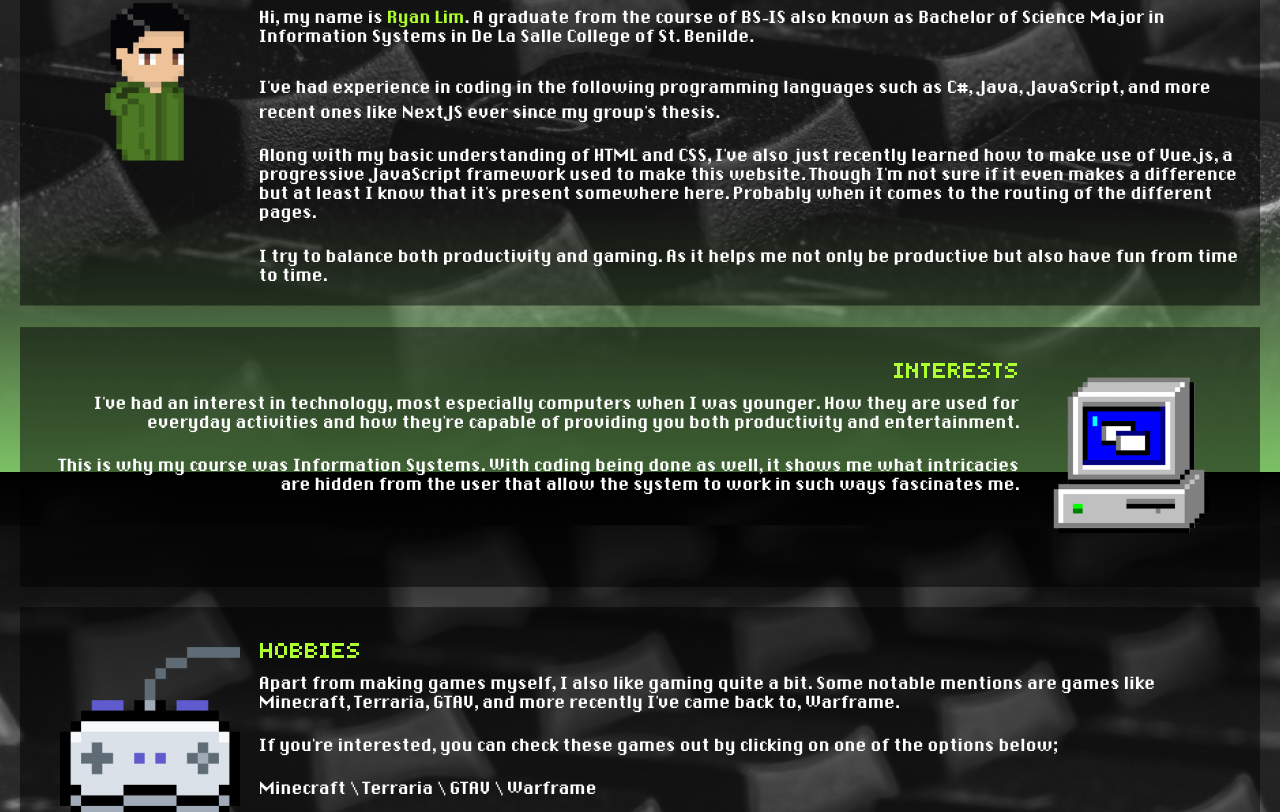
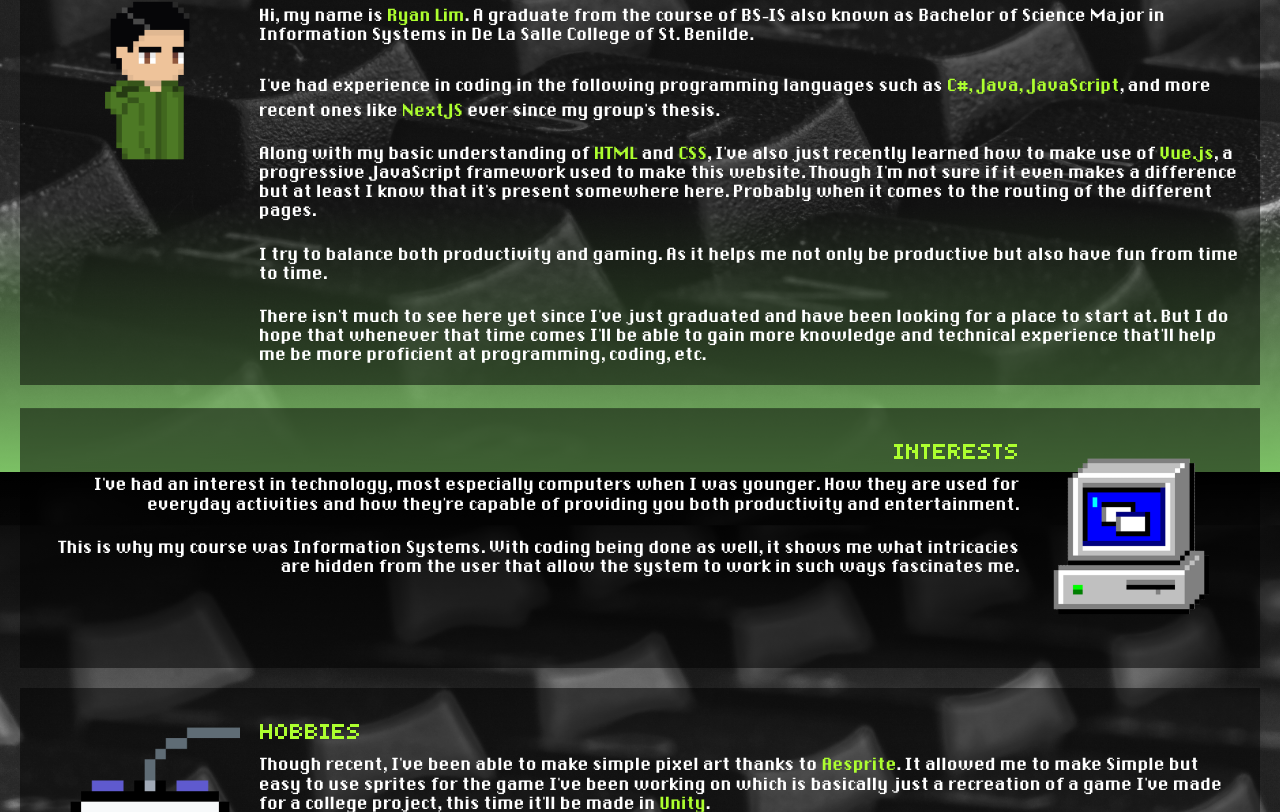
Before and after one commit to yoRyan60/RML-Digital-Portfolio, a Vue app: page /Introduction in a window 1280 px wide. Shown: the part 328-1140 px from the top of the page. Built offline with nearby package versions, Linux system fonts and the light colour scheme.

Commit message:
Added some text to Introduction, resized imagecontainer
- Just added some additional context in Introduction, I tried to make it as short yet brief as possible.
- Adjusted some CSS for the imagecontainer.

```diff
--- a/src/assets/imageformat.css
+++ b/src/assets/imageformat.css
@@ -7,7 +7,7 @@
   padding: 20px;
   display: grid;
   grid-template-columns: auto auto auto;
-  margin: 3rem;
+  margin: 20px;
   background-color: rgba(0, 0, 0, 0.50);
   justify-self: center;
   text-align: center;
--- a/src/components/Introduction.vue
+++ b/src/components/Introduction.vue
@@ -35,18 +35,24 @@
                     </p>
                     <br>
                     <p class="container-description-text">
-                        I've had experience in coding in the following programming languages such as C<span style="font-family: Smallest Pixel-7; font-size: 20px;">#</span>, Java, JavaScript,
-                        and more recent ones like NextJS ever since my group's thesis.
+                        I've had experience in coding in the following programming languages such as <span style="color: greenyellow;">C<span style="font-family: Smallest Pixel-7; font-size: 20px;">#</span>, Java, JavaScript</span>,
+                        and more recent ones like <span style="color: greenyellow;">NextJS</span> ever since my group's thesis.
                     </p>
                     <br>
                     <p class="container-description-text">
-                        Along with my basic understanding of HTML and CSS, I've also just recently learned how to make use of Vue.js, a progressive JavaScript framework used to make this website. Though I'm not sure
+                        Along with my basic understanding of <span style="color: greenyellow;">HTML</span> and <span style="color: greenyellow;">CSS</span>, I've also just recently learned how to make use of <span style="color: greenyellow;">Vue.js</span>, a progressive JavaScript framework used to make this website. Though I'm not sure
                         if it even makes a difference but at least I know that it's present somewhere here. Probably when it comes to the routing of the different pages.
                     </p>
                     <br>
                     <p class="container-description-text">
                         I try to balance both productivity and gaming.
                         As it helps me not only be productive but also have fun from time to time.
+                    </p>
+                    <br>
+                    <p class="container-description-text">
+                        There isn't much to see here yet since I've just graduated and have been looking for a place to start at.
+                        But I do hope that whenever that time comes I'll be able to gain more knowledge and technical experience
+                        that'll help me be more proficient at programming, coding, etc.
                     </p>
                 </div>
             </article>
@@ -73,6 +79,13 @@
                 <img class="img-left" src="/src/assets/images/game_controller_pixel_icon.png">
                 <h2 class="container-description-header">Hobbies</h2>
                 <div class="text-wrapper">
+                    <p class="container-description-text">
+                        Though recent, I've been able to make simple pixel art thanks to
+                        <span style="color: greenyellow">Aesprite</span>. It allowed me to make
+                        Simple but easy to use sprites for the game I've been working on which is basically just a recreation
+                        of a game I've made for a college project, this time it'll be made in <span style="color: greenyellow">Unity</span>.
+                    </p>
+                    <br>
                     <p class="container-description-text">
                         Apart from making games myself, I also like gaming quite a bit.
                         Some notable mentions are games like Minecraft, Terraria, GTAV,
```
